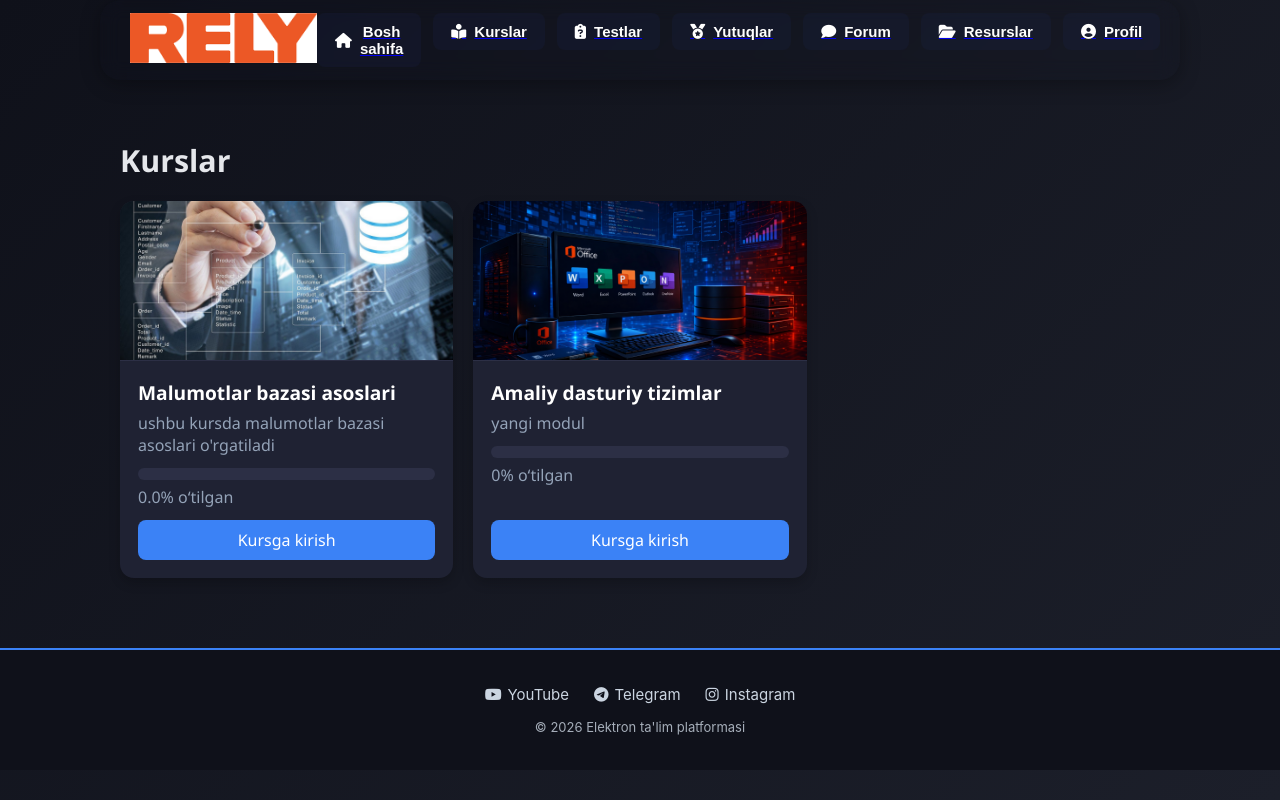
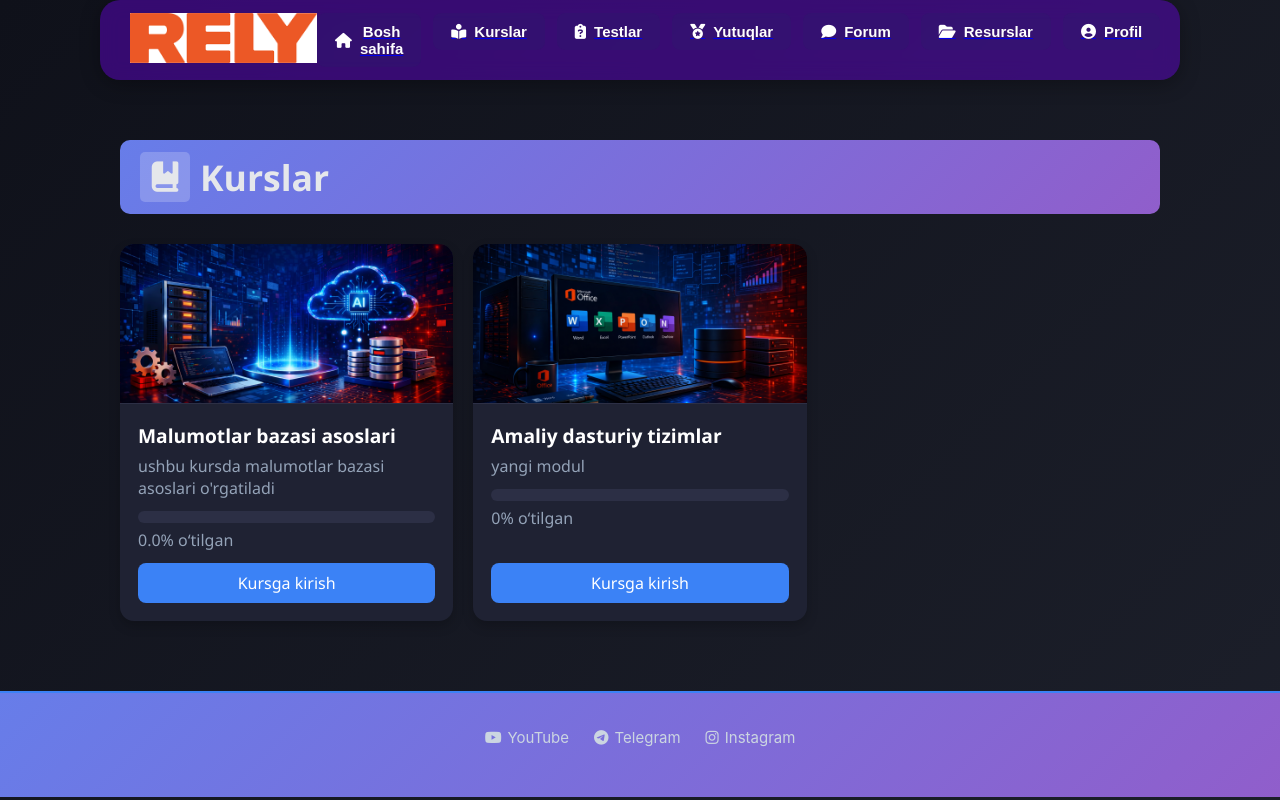
Before and after one commit to ozodbekjon01/education_site, a Flask app: page /student/courses in a window 1280 px wide. Run offline with Flask 3, Linux system fonts and the light colour scheme; data comes from the database, SQL or seed files in the repository; both versions use the stored data as it was after the commit.

Commit message:
Serverdagi o‘zgarishlar

```diff
--- a/routes/auth.py
+++ b/routes/auth.py
@@ -67,7 +67,7 @@ def register():
         password = request.form.get('password')
         password2 = request.form.get('password2')
 
-        if not all([full_name, number, login_input, password, password2]):
+        if not all([full_name, login_input, password, password2]):
             error = "Barcha maydonlarni to‘ldiring."
             return render_template("register.html", error=error)
 
@@ -90,7 +90,7 @@ def register():
             c.execute("""
                 INSERT INTO users (login, password, full_name, number, role)
                 VALUES (?, ?, ?, ?, ?)
-            """, (login_input, hashed, full_name, number, "student"))
+            """, (login_input, hashed, full_name, None, "student"))
 
             conn.commit()
 
--- a/routes/dashboard.py
+++ b/routes/dashboard.py
@@ -55,7 +55,7 @@ def download_certificate(cert_id):
     can.drawString(330, 97, f" {cert_id}")  # {id}
 
     # QR kodi
-    qr_url = f"http://library.ustoznext.uz/certificate/{cert_id}/verify"
+    qr_url = f"http://138.249.7.175:5300/certificate/{cert_id}/verify"
     qr_img = qrcode.make(qr_url)
     qr_bytes = io.BytesIO()
     qr_img.save(qr_bytes, format="PNG")
--- a/templates/base.html
+++ b/templates/base.html
@@ -26,13 +26,13 @@ nav {
     display: flex;
     position: sticky;
     top: 0;
-    background: rgba(30, 40, 95, 0.01);
+    background: rgba(110, 2, 235, 0.41);
     justify-content: space-between;
     align-items: center;
     z-index: 100;
     box-shadow: 0 4px 20px rgba(0,0,0,0.3);
     backdrop-filter: blur(10px);
-}
+rgba(110, 2, 235, 0.41)}
 
 .navigation {
     display: flex;
@@ -186,14 +186,12 @@ nav {
 
 </div>
 
-<footer class="footer">
+<footer class="footer" style="background: linear-gradient(135deg, #677de9 0%, #905ecb 100%); ">
+
     <div class="footer-links">
         <a href="https://youtube.com" target="_blank"><i class="fa-brands fa-youtube"></i> YouTube</a>
         <a href="https://t.me/your_channel" target="_blank"><i class="fa-brands fa-telegram"></i> Telegram</a>
         <a href="https://instagram.com" target="_blank"><i class="fa-brands fa-instagram"></i> Instagram</a>
-    </div>
-    <div class="footer-copy">
-        © 2026 Elektron ta'lim platformasi
     </div>
 </footer>
 
--- a/templates/register.html
+++ b/templates/register.html
@@ -70,9 +70,9 @@
                             <input type="text" name="full_name" class="form-control" required>
                         </div>
 
-                        <div class="mb-3">
+                        <div class="mb-3" style="display:none;">
                             <label class="form-label">Tel raqam</label>
-                            <input type="tel" name="number" class="form-control" placeholder="+998..." required>
+                            <input type="tel" name="number" class="form-control" placeholder="+998...">
                         </div>
 
                         <div class="mb-3">
--- a/templates/student/courses.html
+++ b/templates/student/courses.html
@@ -20,7 +20,7 @@
 /* GRID */
 .courses-grid {
     display: grid;
-    grid-template-columns: repeat(auto-fill, minmax(260px, 1fr));
+    grid-template-columns: repeat(auto-fill, minmax(300px, 1fr));
     gap: 20px;
 }
 
@@ -118,7 +118,10 @@
 </style>
 
 <div class="courses-container">
-    <div class="section-title">Kurslar</div>
+    <div class="section-title" style="background: linear-gradient(135deg, #677de9 0%, #905ecb 100%); display: flex; align-items: center; gap: 10px; margin-bottom: 30px; padding: 12px 20px; border-radius: 10px;">
+<div style="background: rgba(255, 255, 255, 0.2); padding:10px; border-radius: 5px; width: 50px; height: 50px; display: flex; align-items: center; justify-content: center;"><i class="fa-solid fa-book-bookmark"></i></div>
+        <h3>Kurslar</h3>
+</div>
     <div class="courses-grid">
         {% if courses %}
             {% for c in courses %}
--- a/templates/student/dashboard.html
+++ b/templates/student/dashboard.html
@@ -4,7 +4,7 @@
 <!-- HERO SECTION -->
 <section style="background: linear-gradient(135deg, #0f111a 0%, #1a1d29 100%); color:white; padding:100px 20px; text-align:center; border-radius:20px; margin:20px 10px; overflow:hidden;">
   <div style="max-width:1100px; margin:auto;">
-    <h1 style="font-size:3rem; font-weight:700; margin-bottom:20px; line-height:1.2; animation:fadeIn 1.5s ease forwards; opacity:0;">LMC Elektron Ta’lim Platformasi</h1>
+    <h1 style="font-size:3rem; font-weight:700; margin-bottom:20px; line-height:1.2; animation:fadeIn 1.5s ease forwards; opacity:0;">MALUMOTLAR BAZASI VA AXBOROT TIZIMLARI</h1>
     <p style="font-size:1.2rem; margin-bottom:40px; line-height:1.5; color:#cbd5e1; animation:fadeIn 2s ease forwards; opacity:0;">Interaktiv kurslar, real vaqt mashqlar va professional ta’lim tizimi barchasi bir platformada. Bilimingizni yangi bosqichga ko‘tarish uchun ideal yechim.</p>
     <div style="display:flex; justify-content:center; gap:20px; flex-wrap:wrap; animation:fadeIn 2.5s ease forwards; opacity:0;">
       <a href="/student/courses" style="background:#3b82f6; color:white; padding:15px 30px; border-radius:10px; text-decoration:none; font-weight:600; transition: all 0.3s;">Kurslarni boshlash</a>
@@ -123,7 +123,7 @@ counters.forEach(counter => {
 
 <script>
 const testi = [
-  '"LMC platformasi menga bilim olishni osonlashtirdi. Kurslar interaktiv va tushunarli!" - Diyor',
+  '"platforma menga bilim olishni osonlashtirdi. Kurslar interaktiv va tushunarli!" - Diyor',
   '"Platformada testlar ajoyib va foydali. Men har kuni ishlayman." - Nilufar',
   '"O‘qituvchilar doim javob berishadi va chat juda tez ishlaydi." - Jasur'
 ];
```
Also changed, not shown: database.db, static/icons/18.png, static/icons/19.png (added), 1 other file.
